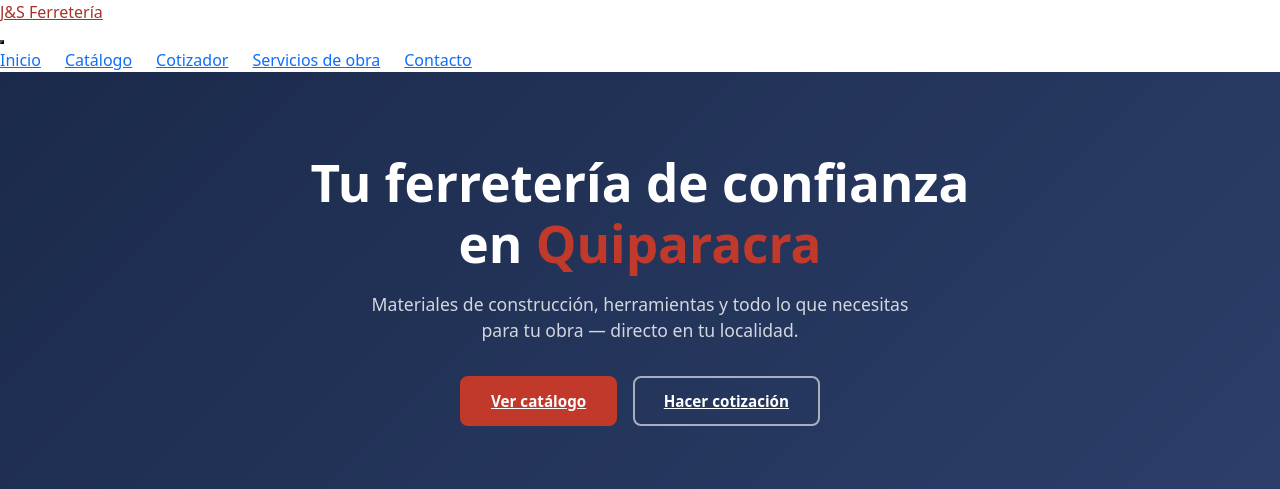
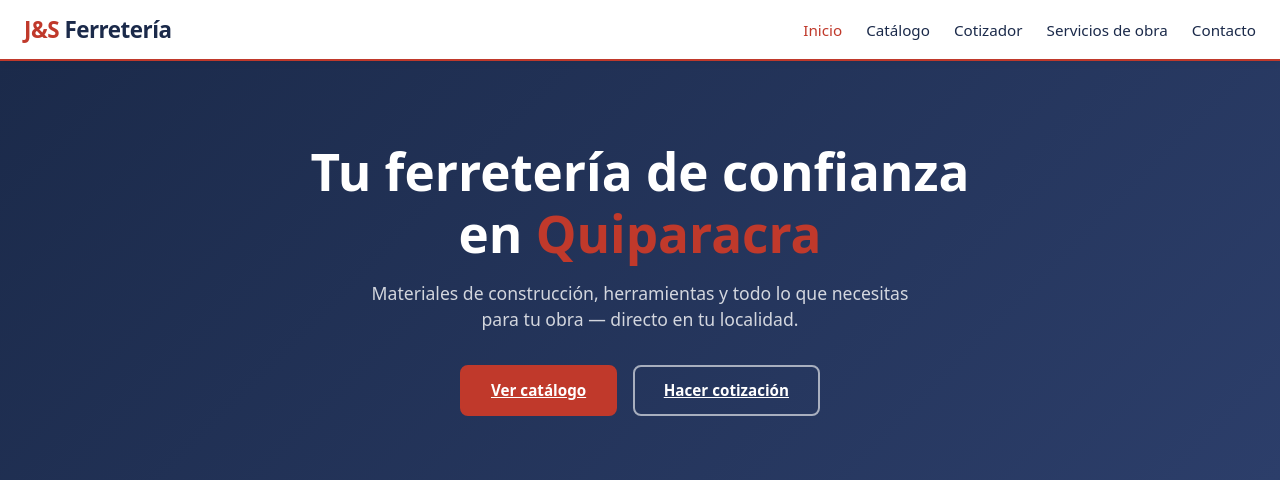
Before and after one commit to OJ-Edelsonn/ferresystem, a PHP site: page /ferresystem/index.php in a window 1280 px wide. Shown: the top 489 px of the page. Run offline with PHP 8.4, Linux system fonts and the light colour scheme; data comes from the database, SQL or seed files in the repository; data that the repository does not hold is empty.

Commit message:
Arreglo del navbar e icono

```diff
--- a/public/css/estilos.css
+++ b/public/css/estilos.css
@@ -32,7 +32,139 @@ a:hover { color: var(--rojo-oscuro); }
 
 img { max-width: 100%; display: block; }
 
+/* ── Navbar ── */
+.navbar-js {
+    background: var(--blanco);
+    border-bottom: 2px solid var(--rojo);
+    padding: 0.8rem 1.5rem;
+    display: flex;
+    align-items: center;
+    justify-content: space-between;
+    position: sticky;
+    top: 0;
+    z-index: 999;
+    box-shadow: 0 2px 8px rgba(0,0,0,0.06);
+}
 
+.navbar-logo-link {
+    text-decoration: none;
+}
+
+.navbar-logo {
+    font-size: 1.4rem;
+    font-weight: 800;
+    color: var(--rojo);
+    letter-spacing: -0.5px;
+}
+.navbar-logo span { color: var(--navy); }
+
+/* Menú — horizontal en desktop */
+.navbar-nav {
+    display: flex;
+    flex-direction: row;
+    align-items: center;
+    gap: 1.5rem;
+    list-style: none;
+    margin: 0;
+    padding: 0;
+}
+.navbar-nav a {
+    font-size: 0.95rem;
+    font-weight: 500;
+    color: var(--navy);
+    text-decoration: none;
+    transition: color 0.2s;
+    white-space: nowrap;
+}
+.navbar-nav a:hover,
+.navbar-nav a.activo { color: var(--rojo); }
+
+/* Botón hamburguesa — SIEMPRE oculto en desktop */
+.nav-toggle {
+    display: none;
+    flex-direction: column;
+    justify-content: center;
+    align-items: center;
+    gap: 5px;
+    background: none;
+    border: none;
+    cursor: pointer;
+    padding: 6px;
+    z-index: 1000;
+}
+.nav-toggle span {
+    display: block;
+    width: 24px;
+    height: 2px;
+    background: var(--navy);
+    border-radius: 2px;
+    transition: transform 0.3s, opacity 0.3s;
+}
+.nav-toggle.activo span:nth-child(1) {
+    transform: translateY(7px) rotate(45deg);
+}
+.nav-toggle.activo span:nth-child(2) {
+    opacity: 0;
+}
+.nav-toggle.activo span:nth-child(3) {
+    transform: translateY(-7px) rotate(-45deg);
+}
+
+/* ── MÓVIL ── */
+@media (max-width: 768px) {
+    /* Mostrar botón hamburguesa */
+    .nav-toggle {
+        display: flex;
+    }
+
+    /* Menú OCULTO por defecto en móvil */
+    .navbar-nav {
+        display: none;
+        flex-direction: column;
+        align-items: flex-start;
+        gap: 0;
+        position: absolute;
+        top: 100%;
+        left: 0;
+        right: 0;
+        background: var(--blanco);
+        border-bottom: 2px solid var(--rojo);
+        box-shadow: 0 4px 12px rgba(0,0,0,0.1);
+        padding: 0.5rem 0;
+        z-index: 998;
+        margin: 0;
+    }
+
+    .navbar-nav li {
+        width: 100%;
+    }
+
+    .navbar-nav a {
+        display: block;
+        padding: 0.75rem 1.5rem;
+        font-size: 1rem;
+        border-bottom: 1px solid #f0f0f0;
+        width: 100%;
+    }
+
+    .navbar-nav li:last-child a {
+        border-bottom: none;
+    }
+}
+
+/* ── DESKTOP — forzar horizontal siempre ── */
+@media (min-width: 769px) {
+    .navbar-nav {
+        display: flex !important;
+        flex-direction: row !important;
+        position: static !important;
+        background: transparent !important;
+        border: none !important;
+        box-shadow: none !important;
+        padding: 0 !important;
+        gap: 1.5rem !important;
+    }
+}
 
 /* ── Hero ── */
 .hero {
--- a/public/navbar.php
+++ b/public/navbar.php
@@ -7,9 +7,9 @@ $tel_whatsapp = '51900749742';
 <head>
     <meta charset="UTF-8">
     <meta name="viewport" content="width=device-width, initial-scale=1.0">
-    <title><?= htmlspecialchars($titulo ?? 'J&S Ferretería') ?> — Quiparacra, Pasco</title>
     <link rel="icon" type="image/png" href="img/favicon.png">
     <link rel="shortcut icon" type="image/png" href="img/favicon.png">
+    <title><?= htmlspecialchars($titulo ?? 'J&S Ferretería') ?> — Quiparacra, Pasco</title>
     <link rel="stylesheet" href="css/estilos.css">
     <link href="https://cdn.jsdelivr.net/npm/bootstrap@5.3.0/dist/css/bootstrap.min.css" rel="stylesheet">
 </head>
```
